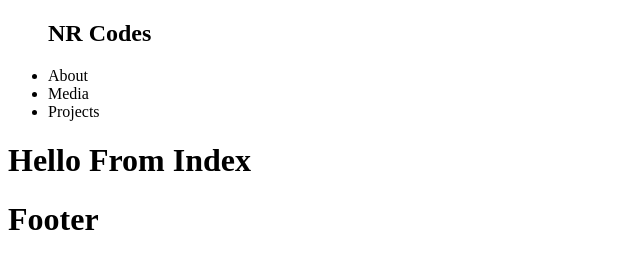
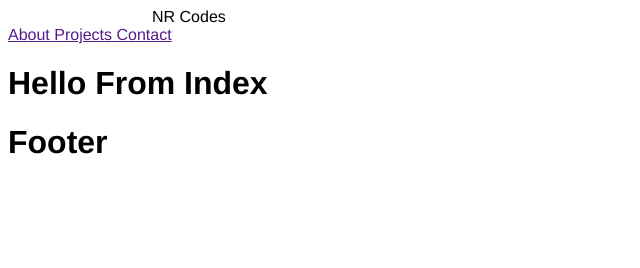
Before and after one commit to 21shield/21shield.github.io, a Gatsby site: page / in a window 1280 px wide. Shown: the whole page, without its empty margins (0-640 px from the left). Built offline with nearby package versions, Linux system fonts and the light colour scheme; Gatsby itself is replaced by a stand-in of ours.

Commit message:
added about page

```diff
--- a/package.json
+++ b/package.json
@@ -17,7 +17,7 @@
     "gatsby": "^2.25.3",
     "gatsby-plugin-sass": "^2.5.1",
     "gsap": "^3.5.1",
-    "node-sass": "^5.0.0",
+    "node-sass": "^4.14.1",
     "react": "^16.12.0",
     "react-dom": "^16.12.0",
     "smooth-scrollbar": "^8.5.3"
--- a/src/Containers/Navbar.js
+++ b/src/Containers/Navbar.js
@@ -1,15 +1,22 @@
 import React from "react"
+import { Link } from "gatsby"
 
 export default function Navbar() {
-  // somethign is wrong
   return (
     <nav>
-      <ul>
-        <h1>NR Codes</h1>
-        <li href="/About/">About</li>
-        <li href="/media/">Media</li>
-        <li href="/Projects/">Projects</li>
-      </ul>
+      <div>
+        {/* <ul> */}
+        <div className="container">
+          <Link> NR Codes </Link>
+        </div>
+
+        <div className="navigation">
+          <Link to=""> About</Link>
+          <Link to=""> Projects</Link>
+          <Link to=""> Contact</Link>
+        </div>
+        {/* </ul> */}
+      </div>
     </nav>
   )
 }
--- a/src/pages/index.js
+++ b/src/pages/index.js
@@ -1,6 +1,7 @@
 import React from "react"
 import Layout from "../Components/Layout"
 // rcf to make a functional component
+import "../styles/styles.scss"
 export default function Home() {
   return (
     <Layout>
--- /dev/null
+++ b/src/styles/styles.scss
@@ -0,0 +1,29 @@
+$font: "Helvetica Neue";
+
+$white: #fff;
+$black: #000;
+$maroon: #83333e;
+$off-white: #f2f4f5;
+
+html, body{
+    font-family: $font;
+    font-size: 16px;
+}
+// basic container look up better ones
+.container {
+    width: 1640px;
+    min-width: 1640px;
+    margin: 0 auto;
+    @media(max-width: 1440px) {
+        width: 1280px;
+        min-width: 1280px;
+    }
+    @media(max-width: 1280px) {
+        width: 976px;
+        min-width: 976px;
+    }
+    @media(max-width: 976px) {
+        width: 768px;
+        min-width: 768px;
+    }
+}
```
Also changed, not shown: src/Containers/About.js (added, +9 -0 lines), 1 other file.
